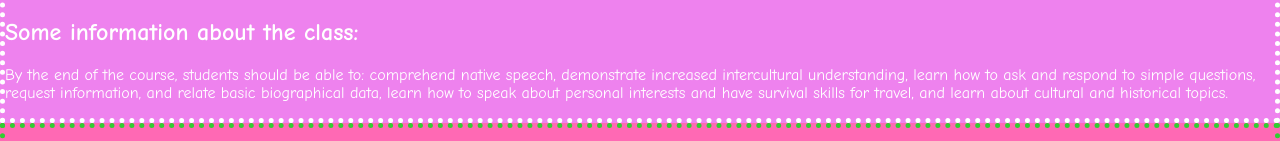
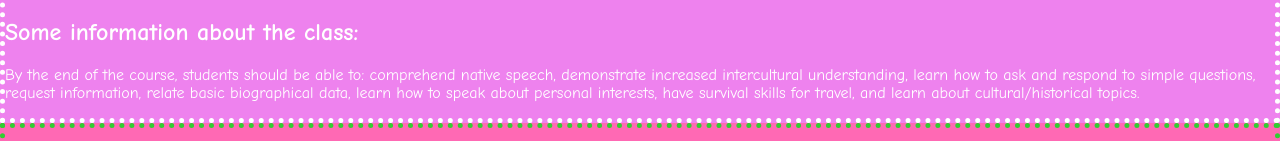
Before and after one commit to starrr149/LIB841PersonalProjectStarrRoberts, a plain HTML site: page class.html in a window 1280 px wide. Shown: the part 145-286 px from the top of the page. Drawn offline with Linux system fonts and the light colour scheme.

Commit message:
Update class.html

```diff
--- a/class.html
+++ b/class.html
@@ -26,9 +26,9 @@
 <p>By the end of the course, students should be able to:
 comprehend native speech,
 demonstrate increased intercultural understanding,
-learn how to ask and respond to simple questions, request information, and relate basic biographical data,
-learn how to speak about personal interests and have survival skills for travel,
- and learn about cultural and historical topics.
+learn how to ask and respond to simple questions, request information, relate basic biographical data,
+learn how to speak about personal interests, have survival skills for travel,
+ and learn about cultural/historical topics.
  </p>
  </div>
  <div class="box-2">
```
